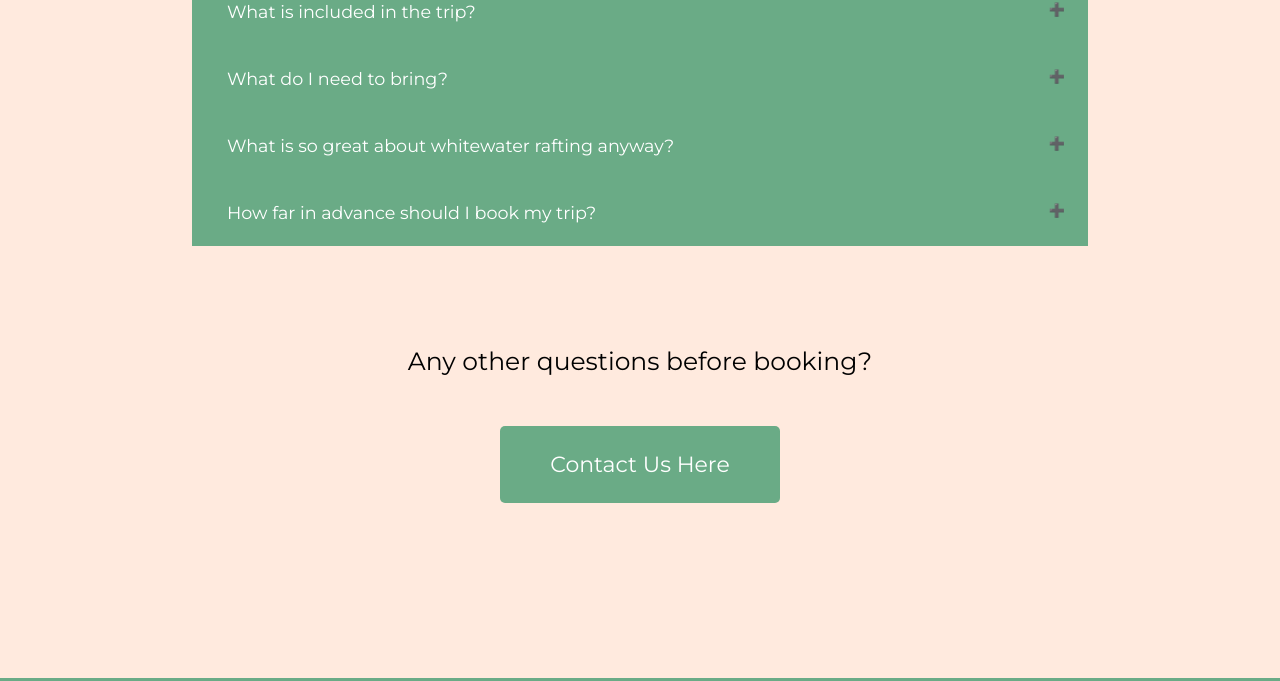
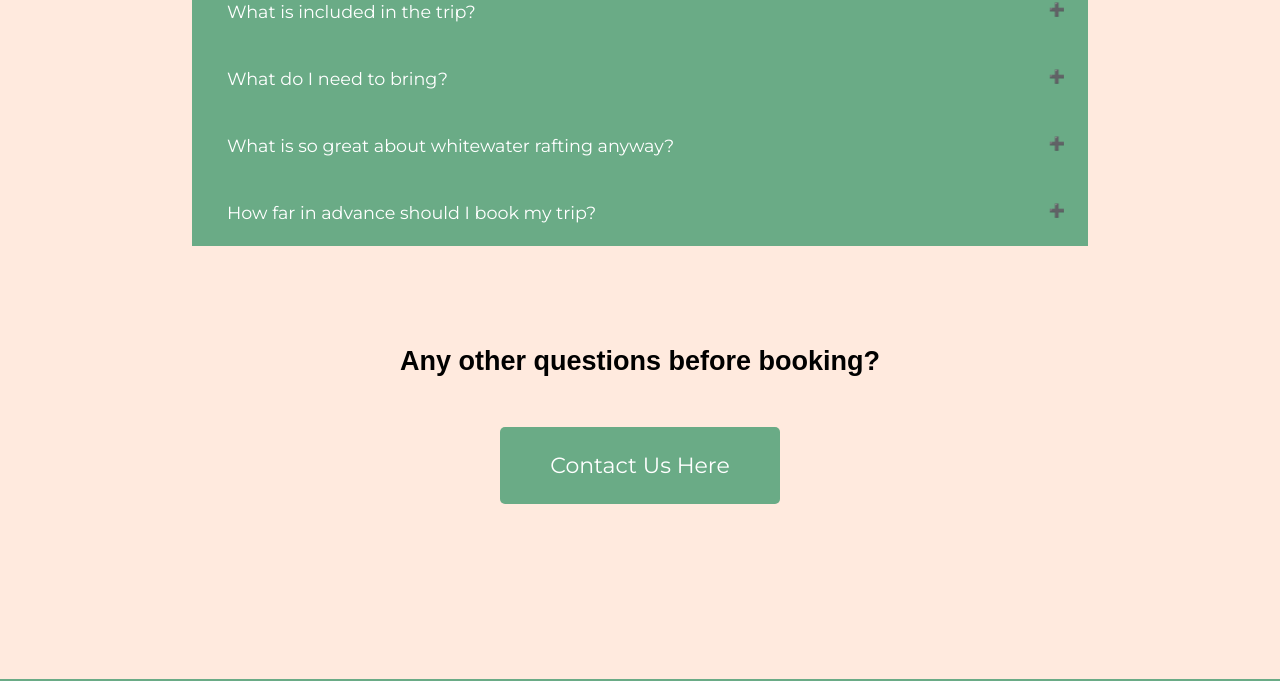
Before and after one commit to hailycamp/wdd130, a plain HTML site: page wwr/faq.html in a window 1280 px wide. Shown: the part 1359-2040 px from the top of the page. Drawn offline with Linux system fonts and the light colour scheme; a web font is replaced by a local one.

Commit message:
made edits for hierarchy

```diff
--- a/wwr/faq.html
+++ b/wwr/faq.html
@@ -58,7 +58,7 @@
                 </div>
             </section>
             <section id="more-questions">
-                <p>Any other questions before booking?</p>
+                <h4>Any other questions before booking?</h4>
                 <div class="button-box">
                     <a class="book" href="contactus.html">Contact Us Here</a>
                 </div>
--- a/wwr/styles/style.css
+++ b/wwr/styles/style.css
@@ -287,9 +287,11 @@ footer .social img {
     margin-top: 100px;
 }
 
-#more-questions p {
-    font-size: 25px;
+#more-questions h4 {
+    font-size: 27px;
+    color: black;
 }
+
 
 /* ------------------- Mobile Site Design ----------------------*/
 @media screen and (max-width: 900px) {
```
